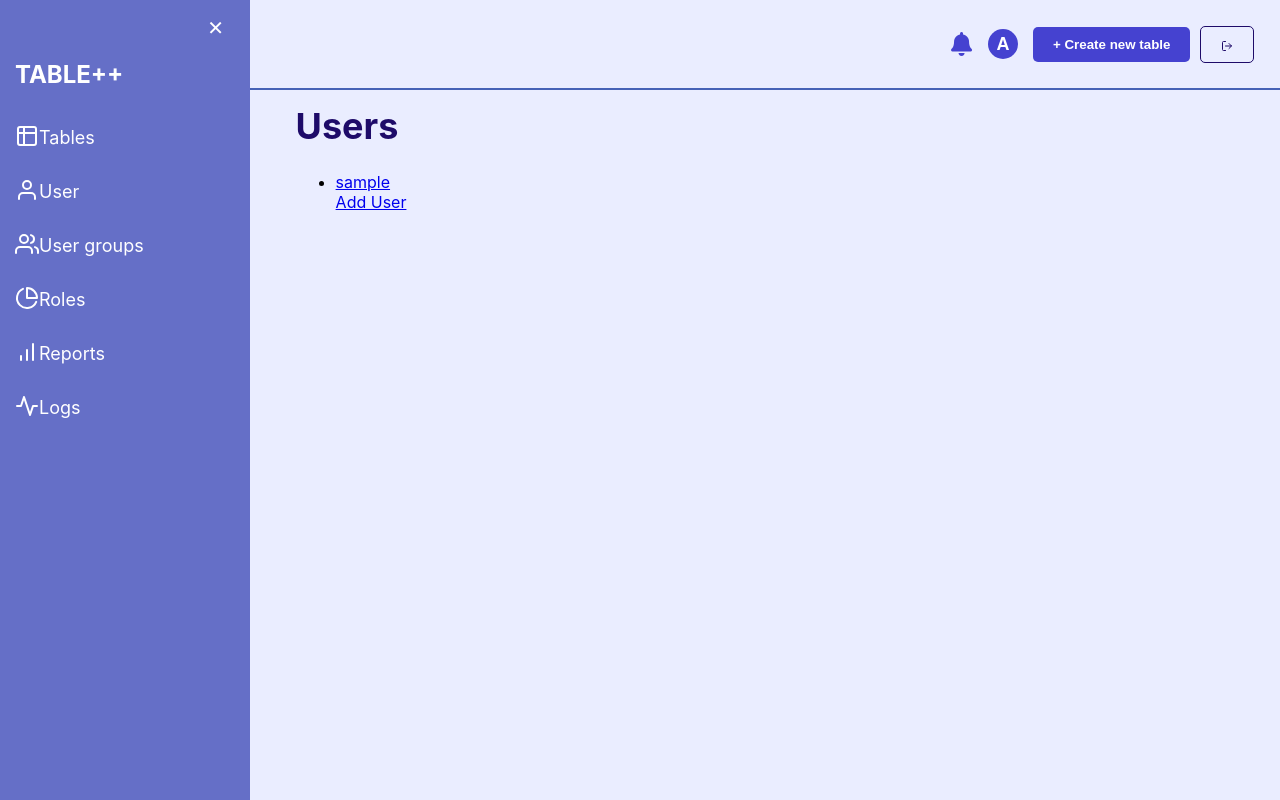
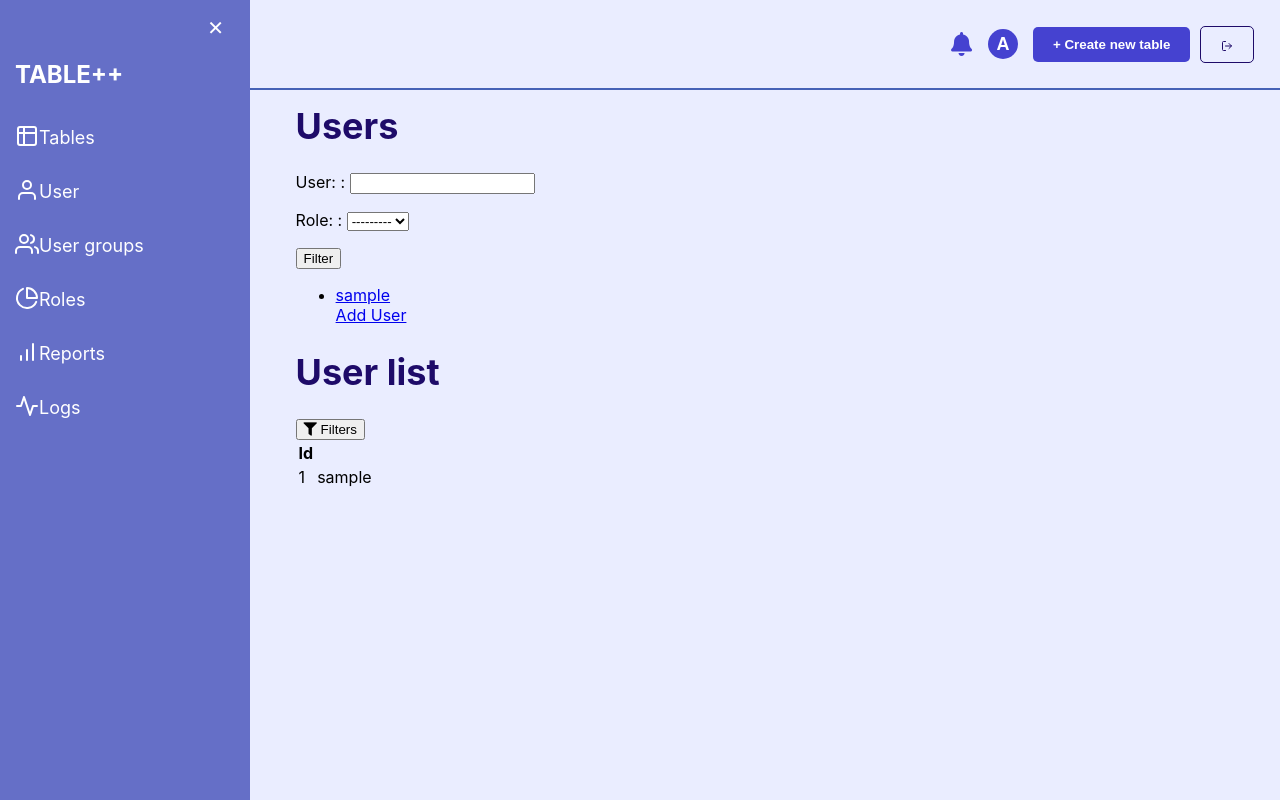
Before and after one commit to Zhukowych/tablepp, a Django app: page /user/list/ in a window 1280 px wide. Run offline with Django 5.2, Linux system fonts and the light colour scheme; the visitor is signed in with stand-in values (Sample User, id 1); data comes from the database, SQL or seed files in the repository; some libraries are stand-ins or nearby versions.

Commit message:
filters in progress

```diff
--- a/apps/core/static/css/base.css
+++ b/apps/core/static/css/base.css
@@ -316,9 +316,15 @@ margin-left: 10px;
 font-weight: 700;
 transition: background-color 0.3s ease, color 0.3s ease;
 a {
-		text-decoration: none;
-		color: inherit;
+	text-decoration: none;
+	color: inherit;
 }
+}
+
+a > .delete-btn {
+	text-decoration: none;
+	color: inherit;
+
 }
 
 
--- /dev/null
+++ b/apps/user/filters.py
@@ -0,0 +1,26 @@
+import django_filters
+from .models import User, Role
+from ajax_select.fields import AutoCompleteSelectWidget
+
+
+class UserListFilter(django_filters.FilterSet):
+    """Filterset UserList"""
+
+    class META:
+        """META class"""
+
+        model = User
+        fields = ["user", "role"]
+
+    user = django_filters.CharFilter(
+        field_name="username",
+        lookup_expr="icontains",
+        label="User: ",
+    )
+
+    role = django_filters.ModelChoiceFilter(
+        field_name="role",
+        lookup_expr="exact",
+        label="Role: ",
+        queryset=Role.objects.all(),
+    )
--- a/apps/user/templates/user/user_list.html
+++ b/apps/user/templates/user/user_list.html
@@ -5,6 +5,12 @@
 
 {% block main %}
 <h1>Users</h1>
+
+<form method="get">
+    {{ filter.form.as_p() }}
+    <button type="submit">Filter</button>
+</form>
+
 <ul>
 {% for user in object_list %}
     <li><a href="{{ url('update_user', args=[user.pk]) }}">{{user.username}}</a> </li>
@@ -14,5 +20,66 @@
 <a href="{{ url('add_user') }}">Add User</a>
 </ul>
 
+<h1>User list</h1>
+
+    <div class="object-list-container">
+
+        <div class="actiom-btns">
+            <button class="open-filter-btn">
+                <i class="fas fa-filter"></i> Filters
+            </button>
+        </div>
+        <div class="filters-box" hidden>
+            <form action="#" method="get">
+                <table class="filter-table">
+                    {% for user in filter.form.visible_fields() %}
+                        <tr>
+                            <td>{{ user.pk }}</td>
+                            <td>{{ user.username }}</td>
+                            <td>{{ user.role }}</td>
+                        </tr>
+                    {% endfor %}
+                </table>
+                <div class="filter-button-container">
+                    <button class="filter-btn" type="submit">
+                            Filter
+                    </button>
+                </div>
+            </form>
+        </div>
+
+        <div class="table-temp">
+
+            <table class="wide">
+                <thead>
+                    <tr>
+                        <th class="abbr">Id</th>
+                    </tr>
+                </thead>
+                <tbody>
+                    {% for object in object_list %}
+                        <tr>
+                            <td>{{object.id}}</td>
+                            <td>{{object.username}}</td>
+                        </tr>
+                    {% endfor %}
+                </tbody>
+            </table>
+
+        </div>
+    </div>
+
+    <script type="text/javascript">
+        $('.open-filter-btn').click(function(){
+            let filter_box = $(".filters-box");
+            console.log(filter_box);
+            if (filter_box.is(":visible"))
+                filter_box.hide(500);
+            else
+                filter_box.show(500);
+        });
+
+    </script>
+
 
 {% endblock %}
--- a/apps/user/templates/user/user_update_form.html
+++ b/apps/user/templates/user/user_update_form.html
@@ -54,9 +54,7 @@ span.helptext {
     </a>
     {% if view_name == 'update_user' %}
 
-        <a href="{{ url('delete_user', args = [object.pk]) }}">
-            <button class="delete-btn" type="button">Delete User</button>
-        </a>
+        <button class="delete-btn" type="button"><a href="{{ url('delete_user', args = [object.pk]) }}">Delete User</a></button>
 
     {% endif %}
 </form>
--- a/apps/user/views.py
+++ b/apps/user/views.py
@@ -36,6 +36,7 @@ from .forms.form import (
 )
 from .models import User, Role, UserGroups, TablePermission
 from .forms.form import UpdateUserGroupForm
+from .filters import UserListFilter
 
 
 class UserLoginView(LoginView):
@@ -56,6 +57,19 @@ class UsersListView(ListView):
 
     model = User
     paginate_by = 10
+
+    def get_queryset(self) -> QuerySet[Any]:
+        queryset = super().get_queryset()
+        self.filterset = UserListFilter(self.request.GET, queryset=queryset)
+        return self.filterset.qs
+
+    def get_context_data(self, **kwargs: Any) -> dict[str, Any]:
+        context = super().get_context_data(**kwargs)
+        print("DEBUG")
+        context["filter"] = self.filterset
+        print(self.filterset.form.visible_fields())
+        print("DEBUG")
+        return context
 
 
 class RoleListView(ListView):
```
